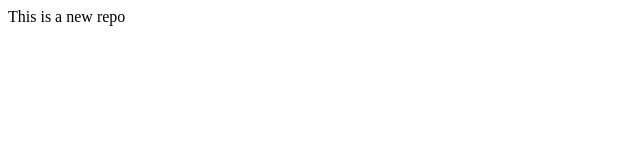
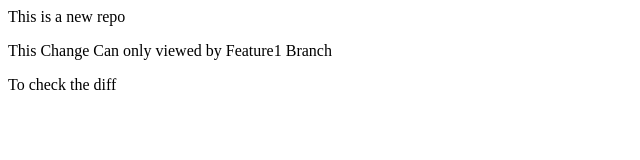
Before and after one commit to Saideepthimolugari25/New_Repo_Devops, a plain HTML site: page index.html in a window 1280 px wide. Shown: the whole page, without its empty margins (0-640 px from the left). Drawn offline with Linux system fonts and the light colour scheme.

```diff
--- a/index.html
+++ b/index.html
@@ -1 +1,3 @@
 <p>This is a new repo</p>
+<p>This Change Can only viewed by Feature1 Branch</p>
+<p>To check the diff</p>
```
